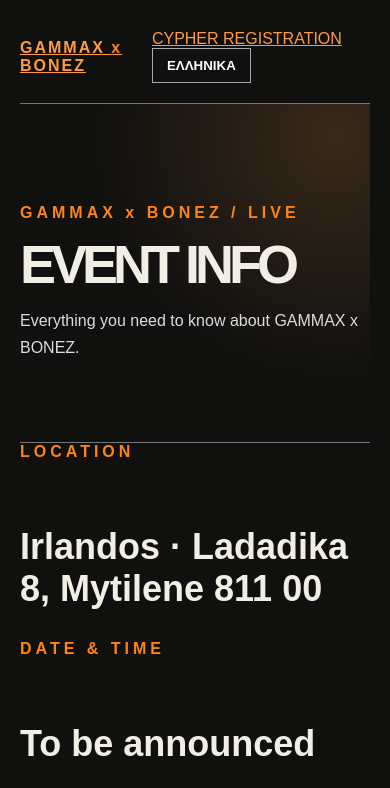
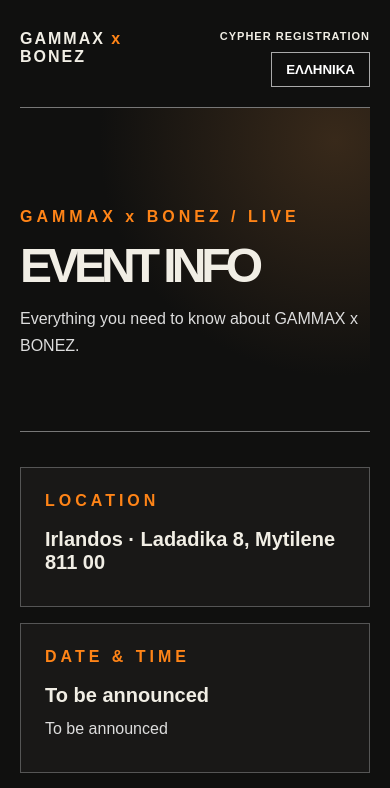
Before and after one commit to KonstantinosBatziakas/gammax-bonez-cypher, a Next.js app: page /info in a window 390 px wide. Shown: the top 788 px of the page. Built offline with nearby package versions, Linux system fonts and the light colour scheme.

Commit message:
Style event info page for desktop and mobile

```diff
--- a/app/globals.css
+++ b/app/globals.css
@@ -1 +1,2 @@
 *{box-sizing:border-box}html{scroll-behavior:smooth}body{margin:0;background:#10100f;color:#f1eee5;font-family:Arial,Helvetica,sans-serif}main{max-width:900px;margin:auto;padding:30px 20px 100px}header{display:flex;justify-content:space-between;align-items:center;border-bottom:1px solid #777;padding-bottom:20px}.brand{font-weight:900;letter-spacing:2px}button,.button{background:#ff8417;color:#14100c;border:0;padding:14px 22px;font-weight:900;cursor:pointer;text-decoration:none}button:disabled{opacity:.6}button.secondary{background:transparent;color:#fff;border:1px solid #aaa;padding:9px 14px}.hero{padding:100px 0 65px;border-bottom:1px solid #777;background:radial-gradient(circle at 90% 10%,#38291a,transparent 55%)}h1{font-size:clamp(54px,11vw,110px);line-height:.9;letter-spacing:-5px;margin:18px 0}h2{font-size:36px;margin-top:65px}p,li{line-height:1.7;color:#ddd}.eyebrow{color:#ff8417;font-weight:900;letter-spacing:4px}form{display:grid;gap:18px}label{display:grid;gap:7px;font-weight:700}input,textarea{width:100%;padding:14px;background:#222;color:white;border:1px solid #777;border-radius:2px;font:inherit}input[type=checkbox]{width:auto}label.check{display:flex;align-items:center;font-weight:400}ul{padding-left:22px}.muted{color:#aaa;font-size:13px}.message{padding:15px;border:1px solid #ff8417}footer{margin-top:70px;color:#888;font-size:12px}a{color:#ff9b45}
+.brand{text-decoration:none;color:#f1eee5}.nav-actions{display:flex;align-items:center;gap:16px}.nav-link{font-size:12px;font-weight:900;letter-spacing:1px;text-decoration:none;color:#f1eee5}.nav-link:hover{color:#ff8417}.info-hero{padding-bottom:55px}.info-grid{display:grid;grid-template-columns:repeat(2,minmax(0,1fr));gap:16px;margin-top:35px}.info-card{border:1px solid #555;padding:24px;background:#191817}.info-card h2{font-size:clamp(20px,3vw,28px);margin:18px 0 8px}.info-card p{margin:6px 0}.info-list{display:grid;gap:12px}.info-list li{padding:12px 0;border-bottom:1px solid #444}.info-cta{border-top:1px solid #777;margin-top:65px;padding-top:10px}.info-cta .button{display:inline-block}@media(max-width:620px){header{align-items:flex-start;gap:18px}.nav-actions{flex-wrap:wrap;justify-content:flex-end;gap:10px}.nav-link{font-size:11px}.info-grid{grid-template-columns:1fr}.info-hero h1{font-size:clamp(48px,11vw,80px)}}
```
